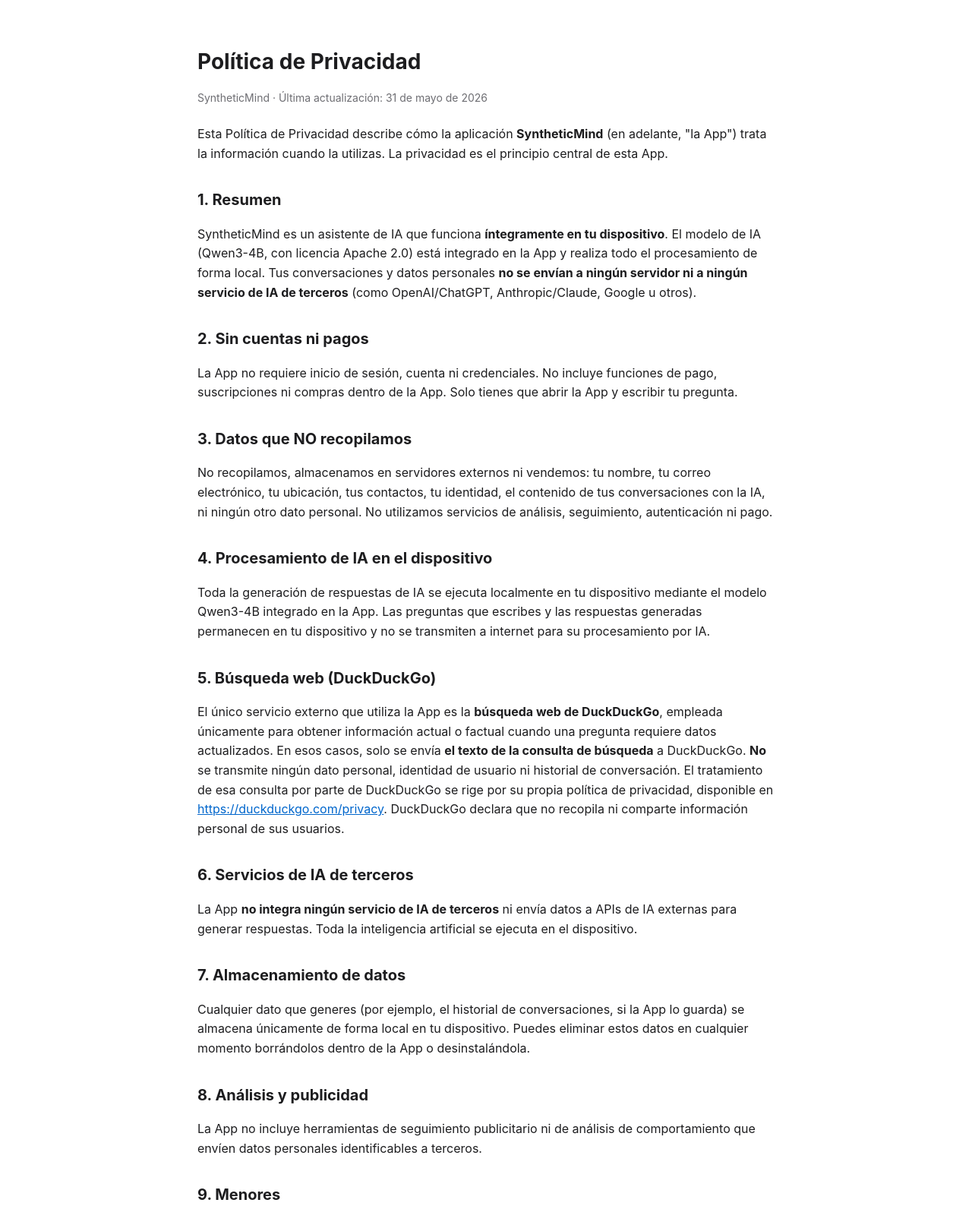
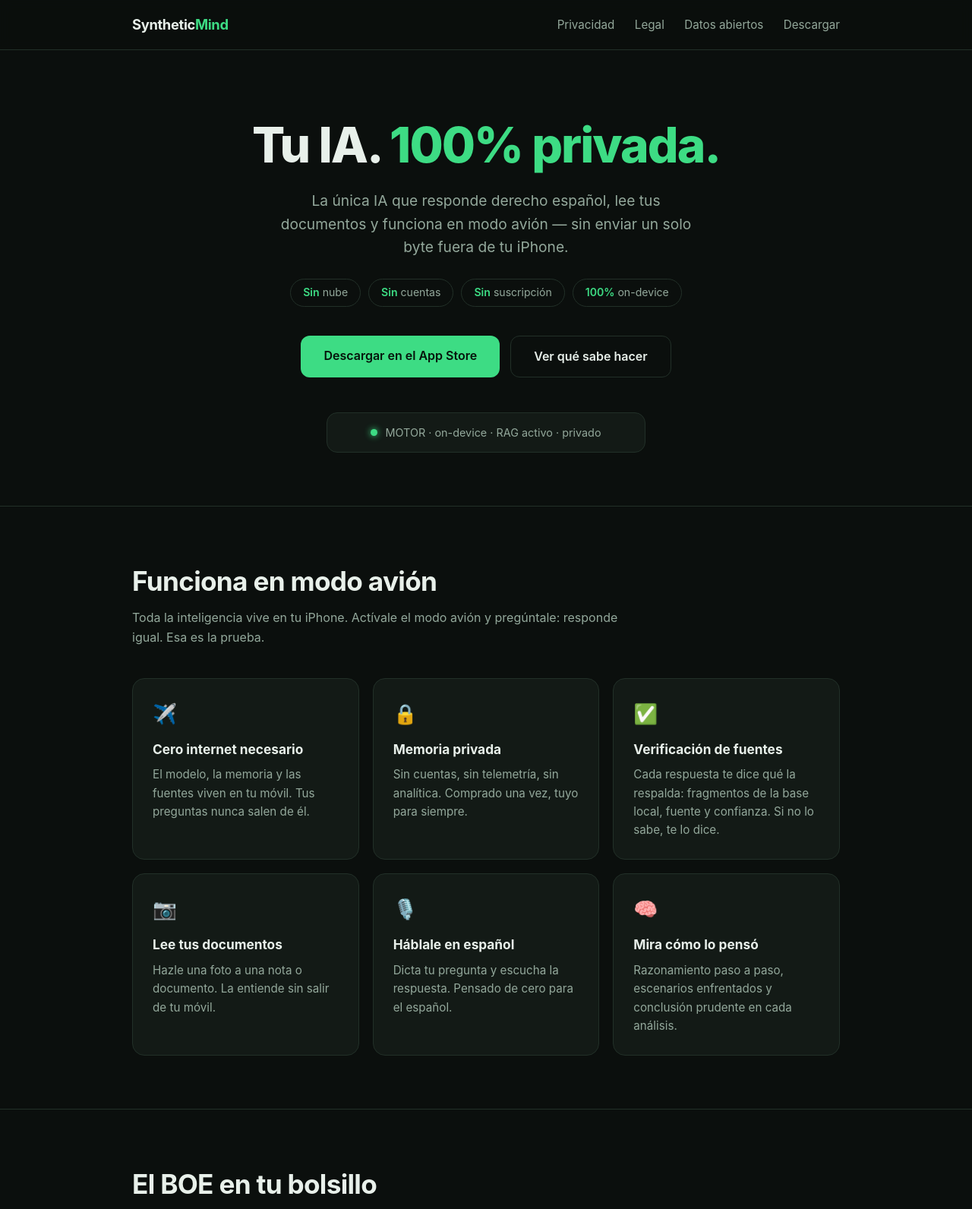
Before and after one commit to RobertoBlanco-lab/syntheticmind-web, a plain HTML site: page index.html in a window 1280 px wide. Shown: the top 1592 px of the page at 76% size. Drawn offline with Linux system fonts and the light colour scheme.

Commit message:
nueva landing

```diff
--- a/index.html
+++ b/index.html
@@ -1,57 +1,231 @@
 <!DOCTYPE html>
 <html lang="es">
 <head>
-  <meta charset="UTF-8">
-  <meta name="viewport" content="width=device-width, initial-scale=1.0">
-  <title>Política de Privacidad — SyntheticMind</title>
-  <style>
-    body { font-family: -apple-system, BlinkMacSystemFont, "Segoe UI", Roboto, Helvetica, Arial, sans-serif; line-height: 1.6; color: #1d1d1f; max-width: 760px; margin: 0 auto; padding: 40px 20px; }
-    h1 { font-size: 28px; margin-bottom: 4px; }
-    h2 { font-size: 20px; margin-top: 32px; }
-    .updated { color: #6e6e73; font-size: 14px; margin-bottom: 24px; }
-    a { color: #0066cc; }
-    footer { margin-top: 40px; font-size: 14px; color: #6e6e73; }
-  </style>
+<meta charset="UTF-8">
+<meta name="viewport" content="width=device-width, initial-scale=1.0">
+<title>SyntheticMind — Tu IA. 100% privada.</title>
+<meta name="description" content="La única IA que responde derecho español, lee tus documentos y funciona en modo avión — sin enviar un solo byte fuera de tu iPhone.">
+<style>
+  :root {
+    --bg: #0b0f0d;
+    --bg-card: #131a16;
+    --border: #223028;
+    --text: #e8f0ea;
+    --muted: #93a89b;
+    --accent: #3ddc84;
+    --accent-dim: #2aa864;
+  }
+  * { margin: 0; padding: 0; box-sizing: border-box; }
+  html { scroll-behavior: smooth; }
+  body {
+    background: var(--bg);
+    color: var(--text);
+    font-family: -apple-system, BlinkMacSystemFont, "Segoe UI", Roboto, Helvetica, Arial, sans-serif;
+    line-height: 1.6;
+  }
+  .wrap { max-width: 980px; margin: 0 auto; padding: 0 24px; }
+
+  header {
+    padding: 18px 0;
+    border-bottom: 1px solid var(--border);
+    position: sticky; top: 0;
+    background: rgba(11,15,13,.92);
+    backdrop-filter: blur(8px);
+    z-index: 10;
+  }
+  header .wrap { display: flex; align-items: center; justify-content: space-between; }
+  .logo { font-weight: 700; font-size: 1.15rem; letter-spacing: -.02em; }
+  .logo span { color: var(--accent); }
+  nav a {
+    color: var(--muted); text-decoration: none; margin-left: 22px; font-size: .95rem;
+  }
+  nav a:hover { color: var(--text); }
+
+  .hero { text-align: center; padding: 90px 0 70px; }
+  .hero h1 {
+    font-size: clamp(2.4rem, 6vw, 4rem);
+    letter-spacing: -.03em; line-height: 1.1; font-weight: 800;
+  }
+  .hero h1 em { font-style: normal; color: var(--accent); }
+  .hero p.sub {
+    margin: 22px auto 0; max-width: 560px;
+    color: var(--muted); font-size: 1.2rem;
+  }
+  .badges { margin-top: 26px; display: flex; gap: 10px; justify-content: center; flex-wrap: wrap; }
+  .badge {
+    border: 1px solid var(--border); border-radius: 999px;
+    padding: 6px 16px; font-size: .88rem; color: var(--muted);
+  }
+  .badge b { color: var(--accent); font-weight: 600; }
+  .cta { margin-top: 38px; display: flex; gap: 14px; justify-content: center; flex-wrap: wrap; }
+  .btn {
+    display: inline-block; padding: 14px 30px; border-radius: 12px;
+    text-decoration: none; font-weight: 600; font-size: 1rem;
+  }
+  .btn-primary { background: var(--accent); color: #06130b; }
+  .btn-primary:hover { background: var(--accent-dim); }
+  .btn-ghost { border: 1px solid var(--border); color: var(--text); }
+  .btn-ghost:hover { border-color: var(--accent-dim); }
+
+  .motor {
+    margin: 0 auto; max-width: 420px; margin-top: 46px;
+    background: var(--bg-card); border: 1px solid var(--border);
+    border-radius: 14px; padding: 14px 20px;
+    font-size: .9rem; color: var(--muted);
+    display: flex; align-items: center; gap: 10px; justify-content: center;
+  }
+  .dot { width: 9px; height: 9px; border-radius: 50%; background: var(--accent);
+         box-shadow: 0 0 8px var(--accent); flex: none; }
+
+  section { padding: 70px 0; border-top: 1px solid var(--border); }
+  h2 { font-size: clamp(1.6rem, 4vw, 2.2rem); letter-spacing: -.02em; margin-bottom: 8px; }
+  .lead { color: var(--muted); max-width: 640px; margin-bottom: 40px; }
+
+  .grid { display: grid; grid-template-columns: repeat(auto-fit, minmax(260px, 1fr)); gap: 18px; }
+  .card {
+    background: var(--bg-card); border: 1px solid var(--border);
+    border-radius: 16px; padding: 26px;
+  }
+  .card .icon { font-size: 1.6rem; margin-bottom: 12px; }
+  .card h3 { font-size: 1.08rem; margin-bottom: 8px; }
+  .card p { color: var(--muted); font-size: .95rem; }
+
+  .chat {
+    background: var(--bg-card); border: 1px solid var(--border);
+    border-radius: 16px; padding: 26px; max-width: 620px; margin: 0 auto;
+  }
+  .msg { padding: 12px 16px; border-radius: 12px; margin-bottom: 12px; font-size: .95rem; }
+  .msg.user { background: #1b2620; margin-left: 15%; }
+  .msg.bot { background: #0f1512; border: 1px solid var(--border); margin-right: 5%; }
+  .msg.bot small { display: block; margin-top: 10px; color: var(--accent); font-size: .8rem; }
+
+  .datos table { width: 100%; border-collapse: collapse; font-size: .95rem; }
+  .datos th, .datos td { text-align: left; padding: 12px 14px; border-bottom: 1px solid var(--border); }
+  .datos th { color: var(--muted); font-weight: 600; font-size: .85rem; text-transform: uppercase; letter-spacing: .05em; }
+  .datos td:first-child { font-weight: 600; }
+  .datos .si { color: var(--accent); }
+
+  footer {
+    border-top: 1px solid var(--border);
+    padding: 40px 0; color: var(--muted); font-size: .9rem; text-align: center;
+  }
+  footer a { color: var(--muted); }
+</style>
 </head>
 <body>
-  <h1>Política de Privacidad</h1>
-  <p class="updated">SyntheticMind · Última actualización: 31 de mayo de 2026</p>
 
-  <p>Esta Política de Privacidad describe cómo la aplicación <strong>SyntheticMind</strong> (en adelante, "la App") trata la información cuando la utilizas. La privacidad es el principio central de esta App.</p>
+<header>
+  <div class="wrap">
+    <div class="logo">Synthetic<span>Mind</span></div>
+    <nav>
+      <a href="#privacidad">Privacidad</a>
+      <a href="#legal">Legal</a>
+      <a href="#datos">Datos abiertos</a>
+      <a href="#descarga">Descargar</a>
+    </nav>
+  </div>
+</header>
 
-  <h2>1. Resumen</h2>
-  <p>SyntheticMind es un asistente de IA que funciona <strong>íntegramente en tu dispositivo</strong>. El modelo de IA (Qwen3-4B, con licencia Apache 2.0) está integrado en la App y realiza todo el procesamiento de forma local. Tus conversaciones y datos personales <strong>no se envían a ningún servidor ni a ningún servicio de IA de terceros</strong> (como OpenAI/ChatGPT, Anthropic/Claude, Google u otros).</p>
+<section class="hero wrap" style="border:none">
+  <h1>Tu IA. <em>100% privada.</em></h1>
+  <p class="sub">La única IA que responde derecho español, lee tus documentos y funciona en modo avión — sin enviar un solo byte fuera de tu iPhone.</p>
+  <div class="badges">
+    <div class="badge"><b>Sin</b> nube</div>
+    <div class="badge"><b>Sin</b> cuentas</div>
+    <div class="badge"><b>Sin</b> suscripción</div>
+    <div class="badge"><b>100%</b> on-device</div>
+  </div>
+  <div class="cta">
+    <a class="btn btn-primary" href="#descarga">Descargar en el App Store</a>
+    <a class="btn btn-ghost" href="#legal">Ver qué sabe hacer</a>
+  </div>
+  <div class="motor"><span class="dot"></span> MOTOR · on-device · RAG activo · privado</div>
+</section>
 
-  <h2>2. Sin cuentas ni pagos</h2>
-  <p>La App no requiere inicio de sesión, cuenta ni credenciales. No incluye funciones de pago, suscripciones ni compras dentro de la App. Solo tienes que abrir la App y escribir tu pregunta.</p>
+<section id="privacidad">
+  <div class="wrap">
+    <h2>Funciona en modo avión</h2>
+    <p class="lead">Toda la inteligencia vive en tu iPhone. Actívale el modo avión y pregúntale: responde igual. Esa es la prueba.</p>
+    <div class="grid">
+      <div class="card">
+        <div class="icon">✈️</div>
+        <h3>Cero internet necesario</h3>
+        <p>El modelo, la memoria y las fuentes viven en tu móvil. Tus preguntas nunca salen de él.</p>
+      </div>
+      <div class="card">
+        <div class="icon">🔒</div>
+        <h3>Memoria privada</h3>
+        <p>Sin cuentas, sin telemetría, sin analítica. Comprado una vez, tuyo para siempre.</p>
+      </div>
+      <div class="card">
+        <div class="icon">✅</div>
+        <h3>Verificación de fuentes</h3>
+        <p>Cada respuesta te dice qué la respalda: fragmentos de la base local, fuente y confianza. Si no lo sabe, te lo dice.</p>
+      </div>
+      <div class="card">
+        <div class="icon">📷</div>
+        <h3>Lee tus documentos</h3>
+        <p>Hazle una foto a una nota o documento. La entiende sin salir de tu móvil.</p>
+      </div>
+      <div class="card">
+        <div class="icon">🎙️</div>
+        <h3>Háblale en español</h3>
+        <p>Dicta tu pregunta y escucha la respuesta. Pensado de cero para el español.</p>
+      </div>
+      <div class="card">
+        <div class="icon">🧠</div>
+        <h3>Mira cómo lo pensó</h3>
+        <p>Razonamiento paso a paso, escenarios enfrentados y conclusión prudente en cada análisis.</p>
+      </div>
+    </div>
+  </div>
+</section>
 
-  <h2>3. Datos que NO recopilamos</h2>
-  <p>No recopilamos, almacenamos en servidores externos ni vendemos: tu nombre, tu correo electrónico, tu ubicación, tus contactos, tu identidad, el contenido de tus conversaciones con la IA, ni ningún otro dato personal. No utilizamos servicios de análisis, seguimiento, autenticación ni pago.</p>
+<section id="legal">
+  <div class="wrap">
+    <h2>El BOE en tu bolsillo</h2>
+    <p class="lead">Corpus jurídico real ingerido del BOE: Ley de Sociedades de Capital, Estatuto de los Trabajadores, Código Civil, Ley Concursal, Código de Comercio y más — artículo a artículo, con verificación anti-alucinación.</p>
+    <div class="chat">
+      <div class="msg user">¿Qué dice el artículo 348 bis de la LSC?</div>
+      <div class="msg bot">
+        El artículo 348 bis reconoce al socio el derecho de separación en caso de falta de distribución de dividendos. Transcurrido el quinto ejercicio desde la inscripción de la sociedad, el socio que hubiera hecho constar su protesta podrá separarse si la junta no acuerda distribuir como dividendo al menos el veinticinco por ciento de los beneficios…
+        <small>✓ Verificado · texto oficial BOE · fuente local · modo avión</small>
+      </div>
+    </div>
+  </div>
+</section>
 
-  <h2>4. Procesamiento de IA en el dispositivo</h2>
-  <p>Toda la generación de respuestas de IA se ejecuta localmente en tu dispositivo mediante el modelo Qwen3-4B integrado en la App. Las preguntas que escribes y las respuestas generadas permanecen en tu dispositivo y no se transmiten a internet para su procesamiento por IA.</p>
+<section id="datos">
+  <div class="wrap datos">
+    <h2>Datos abiertos oficiales, dentro de la app</h2>
+    <p class="lead">SyntheticMind ingiere los portales de datos abiertos de las administraciones y responde citando la fuente oficial — sin conexión.</p>
+    <table>
+      <tr><th>Fuente</th><th>Contenido</th><th>Offline</th></tr>
+      <tr><td>BOE</td><td>Legislación consolidada, artículo a artículo</td><td class="si">✓</td></tr>
+      <tr><td>Junta de Castilla y León</td><td>Turismo, Consejo de Gobierno, planes y catálogo del portal de datos abiertos</td><td class="si">✓</td></tr>
+      <tr><td>Principado de Asturias</td><td>Catálogo completo de datos abiertos (SADEI, empleo, economía)</td><td class="si">✓</td></tr>
+      <tr><td>Comunidad de Madrid</td><td>Catálogo completo: empleo, agua, educación, servicios sociales</td><td class="si">✓</td></tr>
+    </table>
+  </div>
+</section>
 
-  <h2>5. Búsqueda web (DuckDuckGo)</h2>
-  <p>El único servicio externo que utiliza la App es la <strong>búsqueda web de DuckDuckGo</strong>, empleada únicamente para obtener información actual o factual cuando una pregunta requiere datos actualizados. En esos casos, solo se envía <strong>el texto de la consulta de búsqueda</strong> a DuckDuckGo. <strong>No</strong> se transmite ningún dato personal, identidad de usuario ni historial de conversación. El tratamiento de esa consulta por parte de DuckDuckGo se rige por su propia política de privacidad, disponible en <a href="https://duckduckgo.com/privacy" target="_blank" rel="noopener">https://duckduckgo.com/privacy</a>. DuckDuckGo declara que no recopila ni comparte información personal de sus usuarios.</p>
+<section id="descarga">
+  <div class="wrap" style="text-align:center">
+    <h2>Tus preguntas nunca salen de aquí</h2>
+    <p class="lead" style="margin-left:auto;margin-right:auto">Sin nube. Sin cuentas. Sin suscripción. Comprado una vez, tuyo para siempre.</p>
+    <div class="cta">
+      <!-- Cuando tengas la URL del App Store, sustitúyela aquí -->
+      <a class="btn btn-primary" href="https://apps.apple.com/" target="_blank" rel="noopener">Descargar en el App Store</a>
+    </div>
+  </div>
+</section>
 
-  <h2>6. Servicios de IA de terceros</h2>
-  <p>La App <strong>no integra ningún servicio de IA de terceros</strong> ni envía datos a APIs de IA externas para generar respuestas. Toda la inteligencia artificial se ejecuta en el dispositivo.</p>
+<footer>
+  <div class="wrap">
+    SyntheticMind — IA privada en español, escrita en Rust · 100% on-device<br>
+    <a href="privacy.html">Política de privacidad</a> · Contacto: <a href="mailto:roberto34t10@gmail.com">roberto34t10@gmail.com</a>
+  </div>
+</footer>
 
-  <h2>7. Almacenamiento de datos</h2>
-  <p>Cualquier dato que generes (por ejemplo, el historial de conversaciones, si la App lo guarda) se almacena únicamente de forma local en tu dispositivo. Puedes eliminar estos datos en cualquier momento borrándolos dentro de la App o desinstalándola.</p>
-
-  <h2>8. Análisis y publicidad</h2>
-  <p>La App no incluye herramientas de seguimiento publicitario ni de análisis de comportamiento que envíen datos personales identificables a terceros.</p>
-
-  <h2>9. Menores</h2>
-  <p>La App no está dirigida a menores de 13 años y no recopila conscientemente datos personales de menores.</p>
-
-  <h2>10. Cambios en esta política</h2>
-  <p>Podemos actualizar esta Política de Privacidad ocasionalmente. Publicaremos cualquier cambio en esta misma página con una fecha de actualización revisada.</p>
-
-  <h2>11. Contacto</h2>
-  <p>Si tienes preguntas sobre esta Política de Privacidad, contáctanos en: <a href="mailto:robertoblanco699@icloud.com">robertoblanco699@icloud.com</a></p>
-
-  <footer>© 2026 SyntheticMind. Todos los derechos reservados.</footer>
 </body>
 </html>
```
